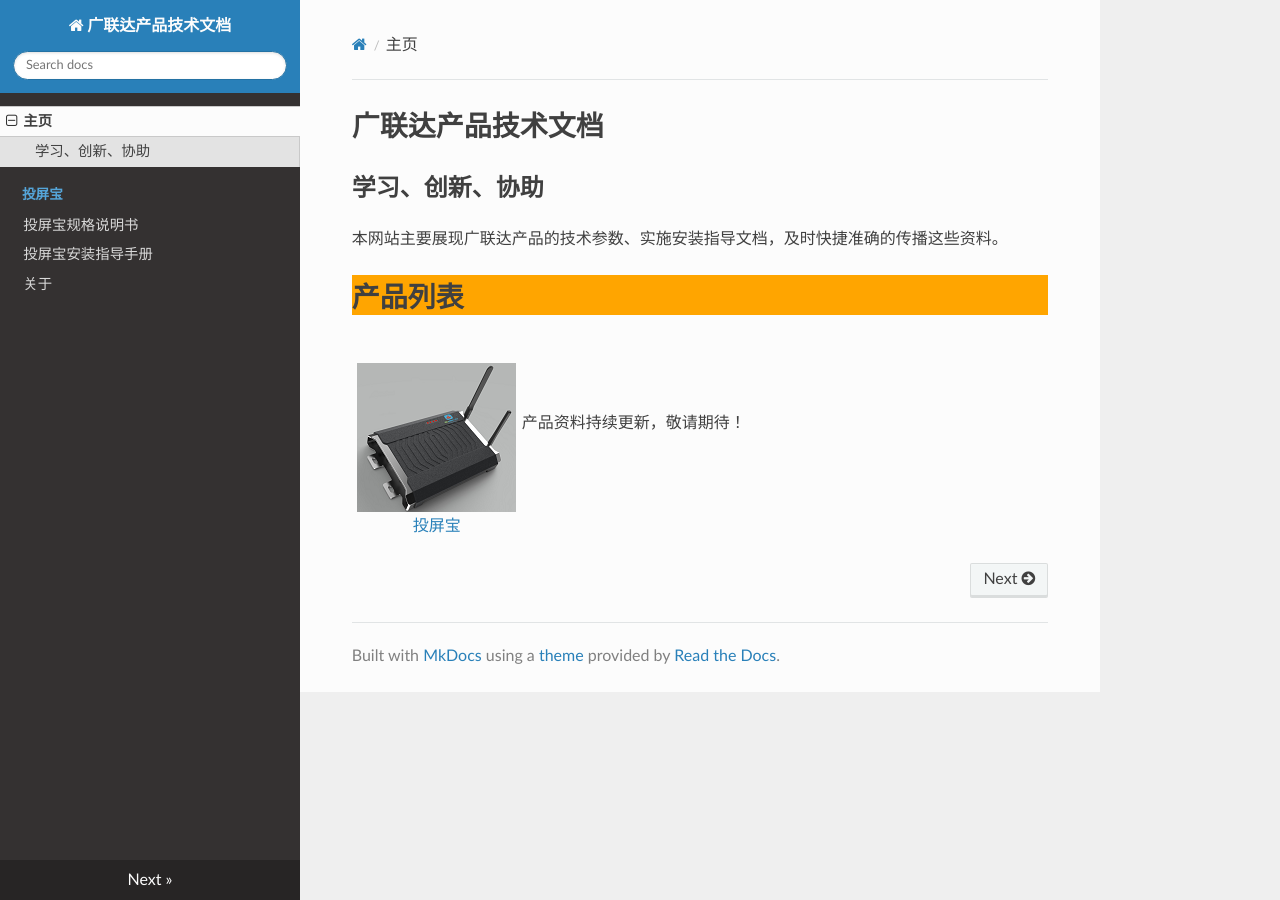
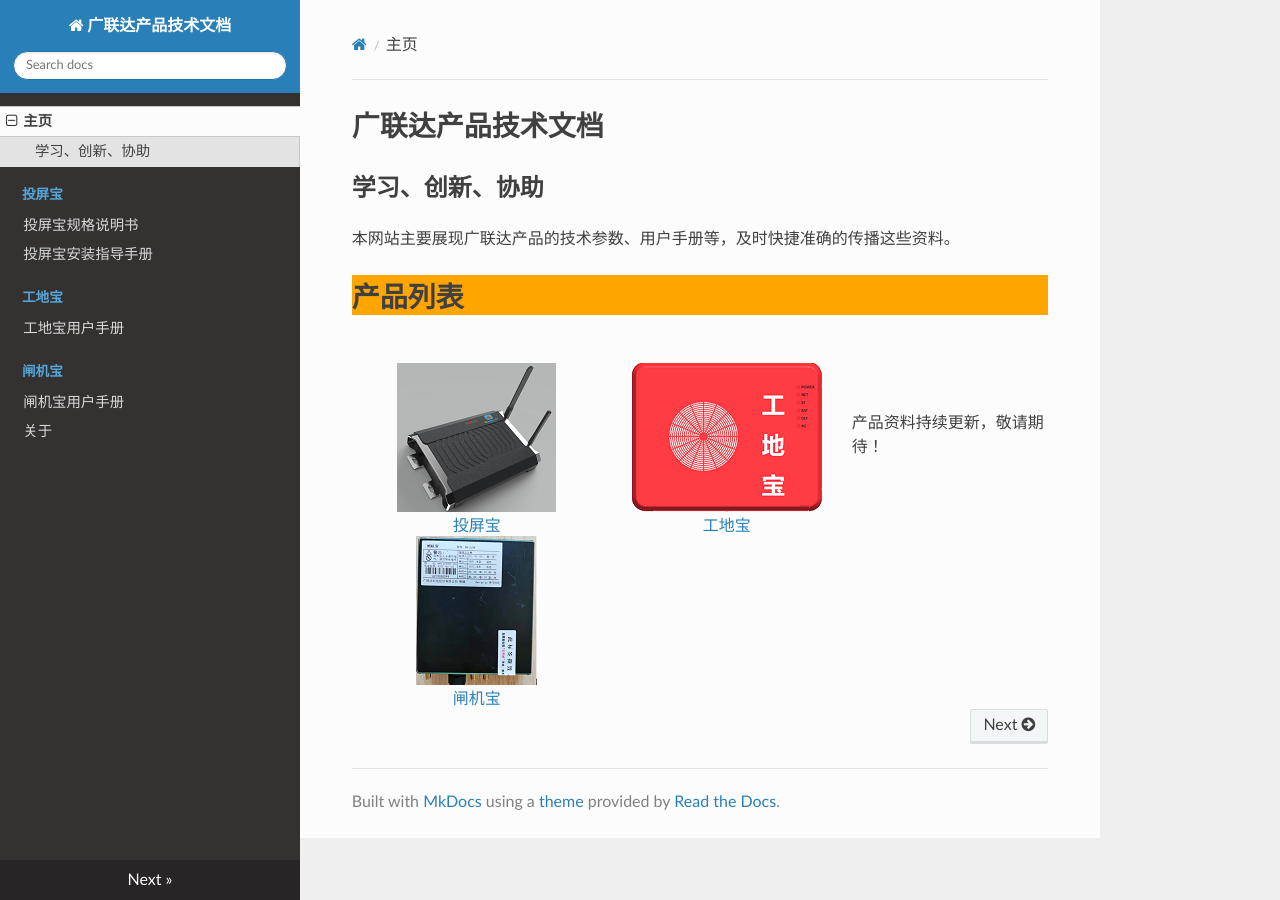
Before and after one commit to jinm-a/wiki, an MkDocs documentation site: the page built from docs/index.md, in a window 1280 px wide. Built offline with MkDocs 1.6.1, drawn with Linux system fonts in a browser that asks for light colours; nearby versions of some CDN libraries.

Commit message:
add 闸机宝 工地宝用户手册

```diff
--- a/docs/index.md
+++ b/docs/index.md
@@ -1,15 +1,27 @@
 # 广联达产品技术文档
 ## 学习、创新、协助
 
-本网站主要展现广联达产品的技术参数、实施安装指导文档，及时快捷准确的传播这些资料。
+本网站主要展现广联达产品的技术参数、用户手册等，及时快捷准确的传播这些资料。
 
 <div id="header" style="background-color:#FFA500;">
 <h1 style="margin-bottom:0;">产品列表</h1></div>
 <br>
-<div id="menu" style="height:200px;width:170px;float:left;">
+<div id="menu" style="width:250px;float:left;">
     <center>
         <img src=img/投屏宝.png alt="some_text"><br>
         <a href="投屏宝/投屏宝规格说明书"> 投屏宝</a>
+    </center>
+</div>
+<div id="menu" style="width:250px;float:left;">
+    <center>
+        <img src=img/工地宝.png alt="some_text"><br>
+        <a href="工地宝/工地宝用户手册"> 工地宝</a>
+    </center>
+</div>
+<div id="menu" style="width:250px;float:left;">
+    <center>
+        <img src=img/闸机宝.png alt="some_text"><br>
+        <a href="闸机宝/闸机宝用户手册"> 闸机宝</a>
     </center>
 </div>
 </div>
--- a/mkdocs.yml
+++ b/mkdocs.yml
@@ -4,5 +4,9 @@
     - 投屏宝:
       - '投屏宝规格说明书': '投屏宝/投屏宝规格说明书.md'
       - '投屏宝安装指导手册': '投屏宝/投屏宝安装指导手册.md'
+    - 工地宝:
+      - '工地宝用户手册': '工地宝/工地宝用户手册.md'
+    - 闸机宝:
+      - '闸机宝用户手册': '闸机宝/闸机宝用户手册.md'
     - 关于: 关于.md
 theme: readthedocs
```
Also changed, not shown: README.md (+2 -0 lines), docs/工地宝/工地宝用户手册.md (added, +94 -0 lines), docs/闸机宝/闸机宝用户手册.md (added, +92 -0 lines), docs/img/工地宝.jpg (added), docs/img/工地宝.png (added), docs/img/闸机宝.jpg (added), docs/img/闸机宝.png (added), docs/工地宝/img/产品.jpg (added), docs/工地宝/img/产品安装.jpg (added), docs/闸机宝/img/产品.jpg (added).
